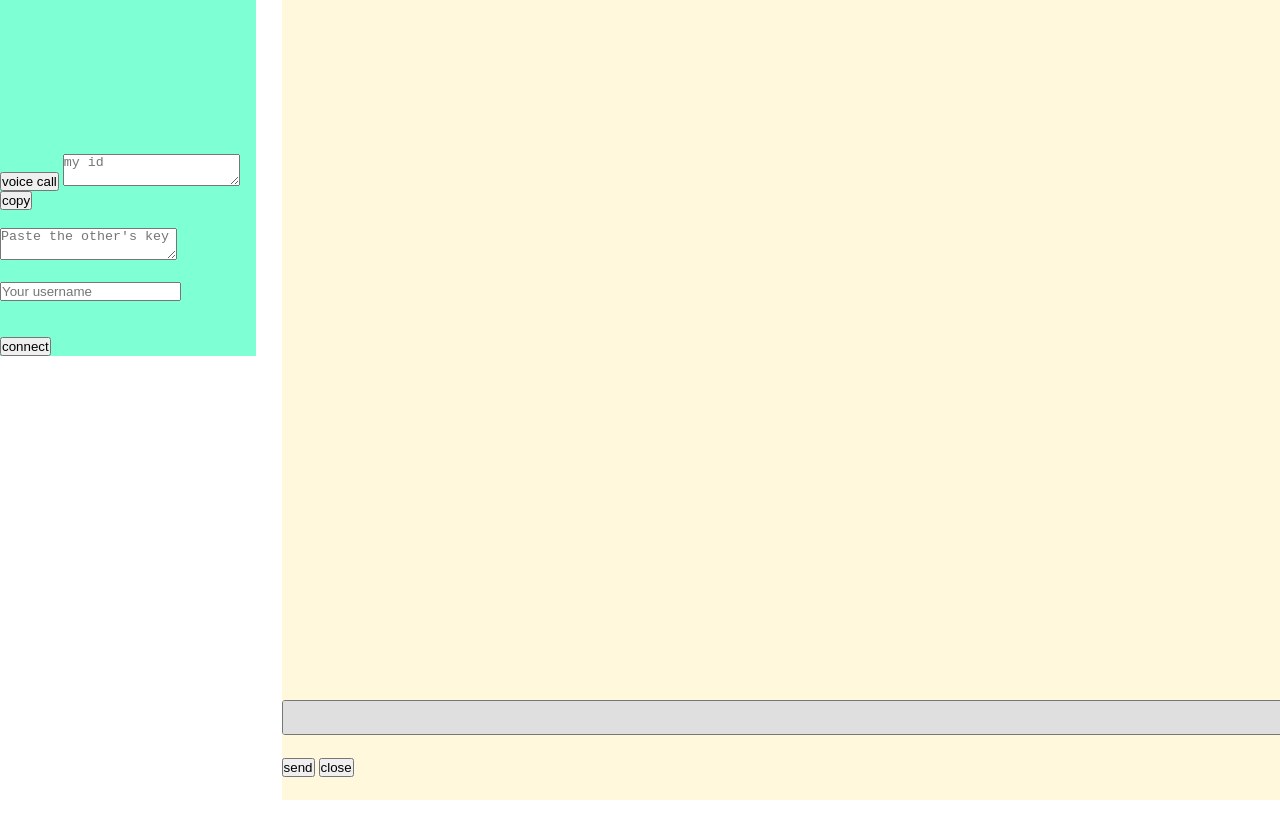
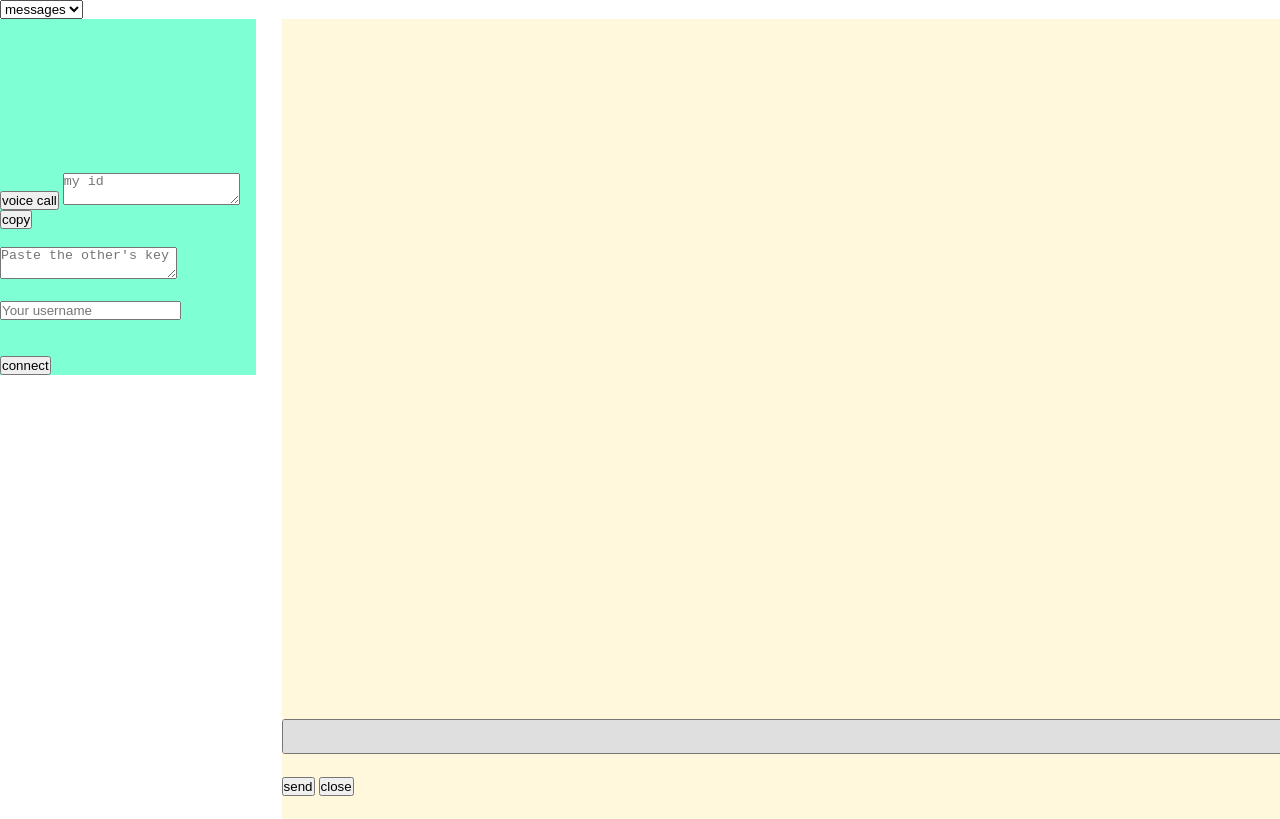
Before and after one commit to ccns1/ccns302, a website: page index.html in a window 1280 px wide. Shown: the top 819 px of the page. Drawn offline with nearby package versions, Linux system fonts and the light colour scheme.

Commit message:
Added choises msg, audio or video chat

```diff
--- a/index.html
+++ b/index.html
@@ -71,6 +71,15 @@
 
 </head>
 <body>
+
+    <div>
+        <select name="" id="">
+                <option value="messages">messages</option>
+                <option value="audio">audio</option>
+                <option value="video">video</option>
+        </select>
+    </div>
+
     <div class="connection">
 
         <video></video>
```
